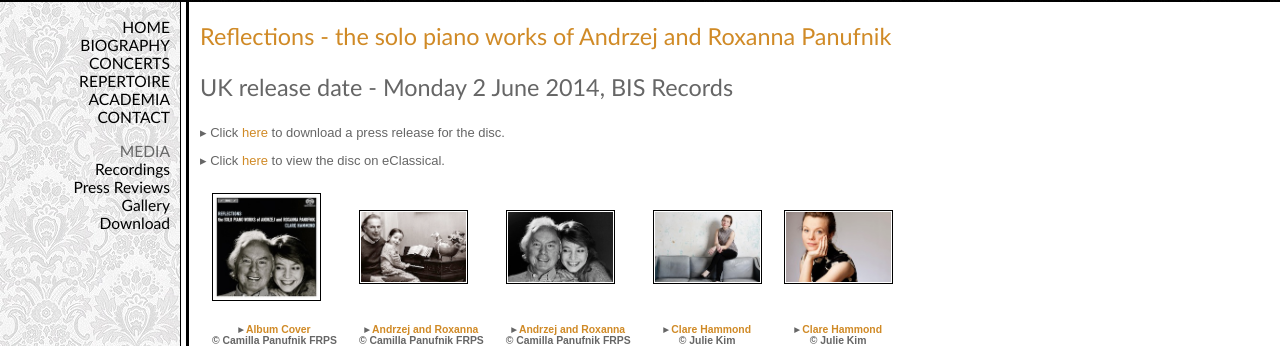
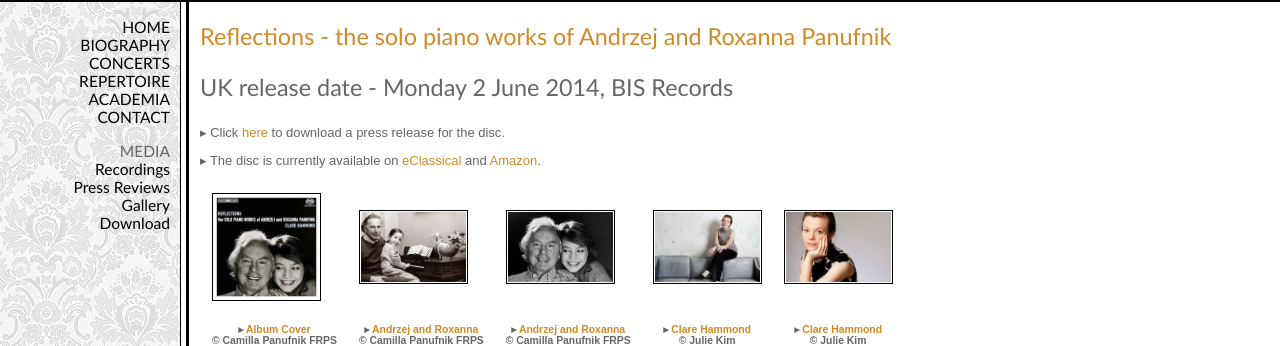
Before and after one commit to hammonc/clarehammond.com, a Jekyll site: the page built from panufnik.html, in a window 1280 px wide. Shown: the part 102-448 px from the top of the page. Built offline with Jekyll 4.4.1, drawn with Linux system fonts in a browser that asks for light colours.

Commit message:
panunfik update

```diff
--- a/panufnik.html
+++ b/panufnik.html
@@ -8,7 +8,7 @@ layout: no-image
 
 <p>&#9656; Click <a href="resources/panufnik_press_release.pdf" target="_blank">here</a> to download a press release for the disc.</p>
 
-<p>&#9656; Click <a href="http://www.eclassical.com/labels/bis/reflections-the-solo-piano-works-of-andrzej-and-roxanna-panufnik.html" target="_blank">here</a> to view the disc on eClassical.</p>
+<p>&#9656; The disc is currently available on <a href="http://www.eclassical.com/labels/bis/reflections-the-solo-piano-works-of-andrzej-and-roxanna-panufnik.html" target="_blank">eClassical</a> and <a href="http://www.amazon.co.uk/Panufnik-Reflections-Clare-Hammond-BIS2003/dp/B00JJ9GSS6/ref=sr_1_1?ie=UTF8&qid=1401700428&sr=8-1&keywords=hammond+panufnik" target="_blank">Amazon</a>.</p>
 
 <table>
   <tr>
```
